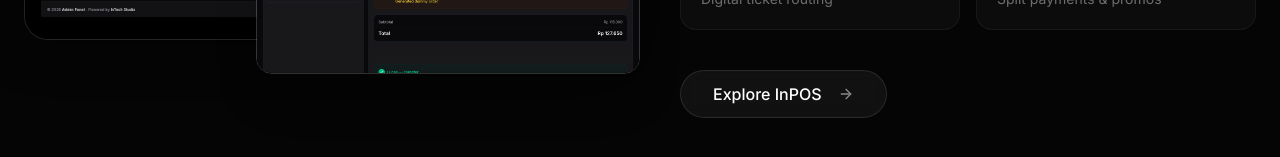
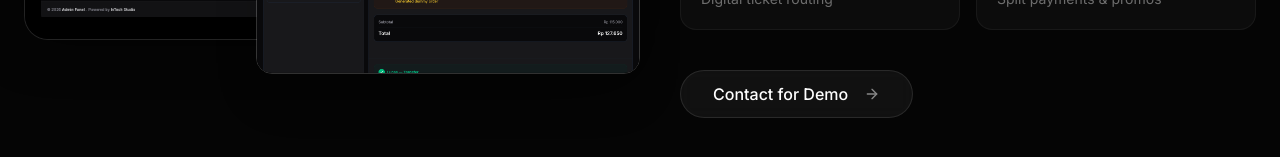
Before and after one commit to ianandilimawan/intech-studio-profile, a Next.js app: page / in a window 1280 px wide. Shown: the part 6096-6253 px from the top of the page. Built offline with nearby package versions, Linux system fonts and the light colour scheme.

Commit message:
feat: update InPOS demo link to contact request and add demo button

```diff
--- a/components/sections/products.tsx
+++ b/components/sections/products.tsx
@@ -113,10 +113,21 @@ export function Products() {
                 </div>
 
                 <div>
-                  <Button variant="outline" className="group h-12 px-8 rounded-full border-white/10 hover:bg-white/10">
-                    {t("products.explore")} {product.name}
-                    <ArrowRight className="w-4 h-4 ml-2 opacity-50 group-hover:opacity-100 group-hover:translate-x-1 transition-all" />
-                  </Button>
+                  {product.id === "katalogin" ? (
+                    <a href="https://katalogin.intechstudio.id" target="_blank" rel="noopener noreferrer">
+                      <Button variant="outline" className="group h-12 px-8 rounded-full border-white/10 hover:bg-white/10">
+                        {t("products.explore")} {product.name}
+                        <ArrowRight className="w-4 h-4 ml-2 opacity-50 group-hover:opacity-100 group-hover:translate-x-1 transition-all" />
+                      </Button>
+                    </a>
+                  ) : (
+                    <a href="mailto:intechstudio8@gmail.com?subject=Permintaan%20Demo%20InPOS%20-%20Intech%20Studio&body=Halo%20Intech%20Studio,%0A%0ASaya%20tertarik%20untuk%20mencoba%20demo%20aplikasi%20InPOS.%20Mohon%20informasi%20lebih%20lanjut.%0A%0ATerima%20kasih.">
+                      <Button variant="outline" className="group h-12 px-8 rounded-full border-white/10 hover:bg-white/10">
+                        {t("products.requestDemo")}
+                        <ArrowRight className="w-4 h-4 ml-2 opacity-50 group-hover:opacity-100 group-hover:translate-x-1 transition-all" />
+                      </Button>
+                    </a>
+                  )}
                 </div>
               </motion.div>
 
--- a/locales/en.json
+++ b/locales/en.json
@@ -78,6 +78,7 @@
     "title2": "ready to deploy.",
     "subtitle": "We don't just build custom software. We've developed battle-tested SaaS products that power thousands of daily transactions.",
     "explore": "Explore",
+    "requestDemo": "Contact for Demo",
     "items": {
       "katalogin": {
         "desc": "A headless SaaS platform enabling businesses to build digital catalogs with direct WhatsApp checkout. No app download required.",
--- a/locales/id.json
+++ b/locales/id.json
@@ -78,6 +78,7 @@
     "title2": "siap digunakan.",
     "subtitle": "Kami tidak hanya membuat software kustom. Kami telah mengembangkan produk SaaS teruji yang memproses ribuan transaksi setiap harinya.",
     "explore": "Jelajahi",
+    "requestDemo": "Hubungi untuk Demo",
     "items": {
       "katalogin": {
         "desc": "Platform SaaS headless yang memungkinkan bisnis membuat katalog digital dengan checkout langsung ke WhatsApp. Tanpa perlu unduh aplikasi.",
```
